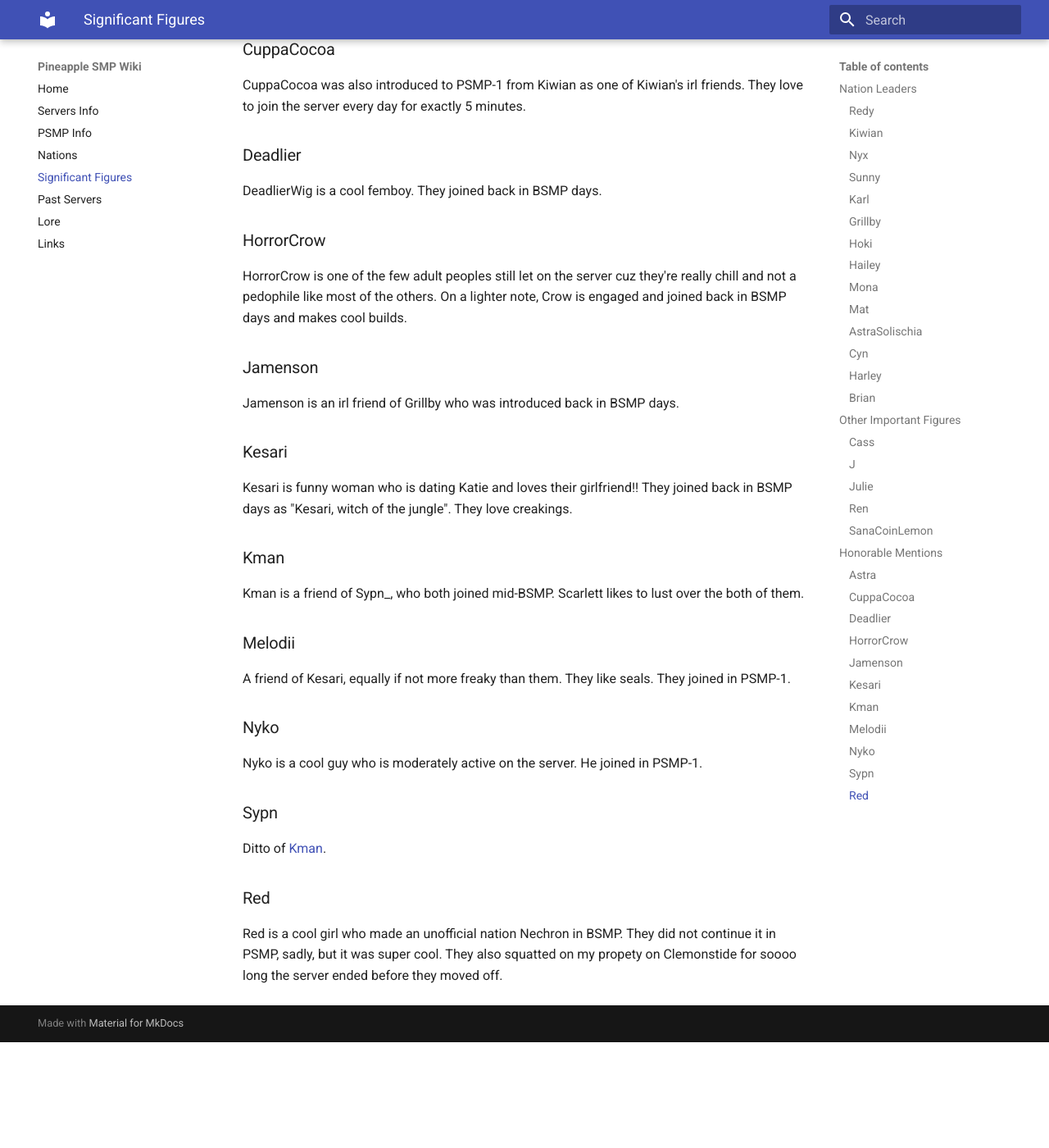
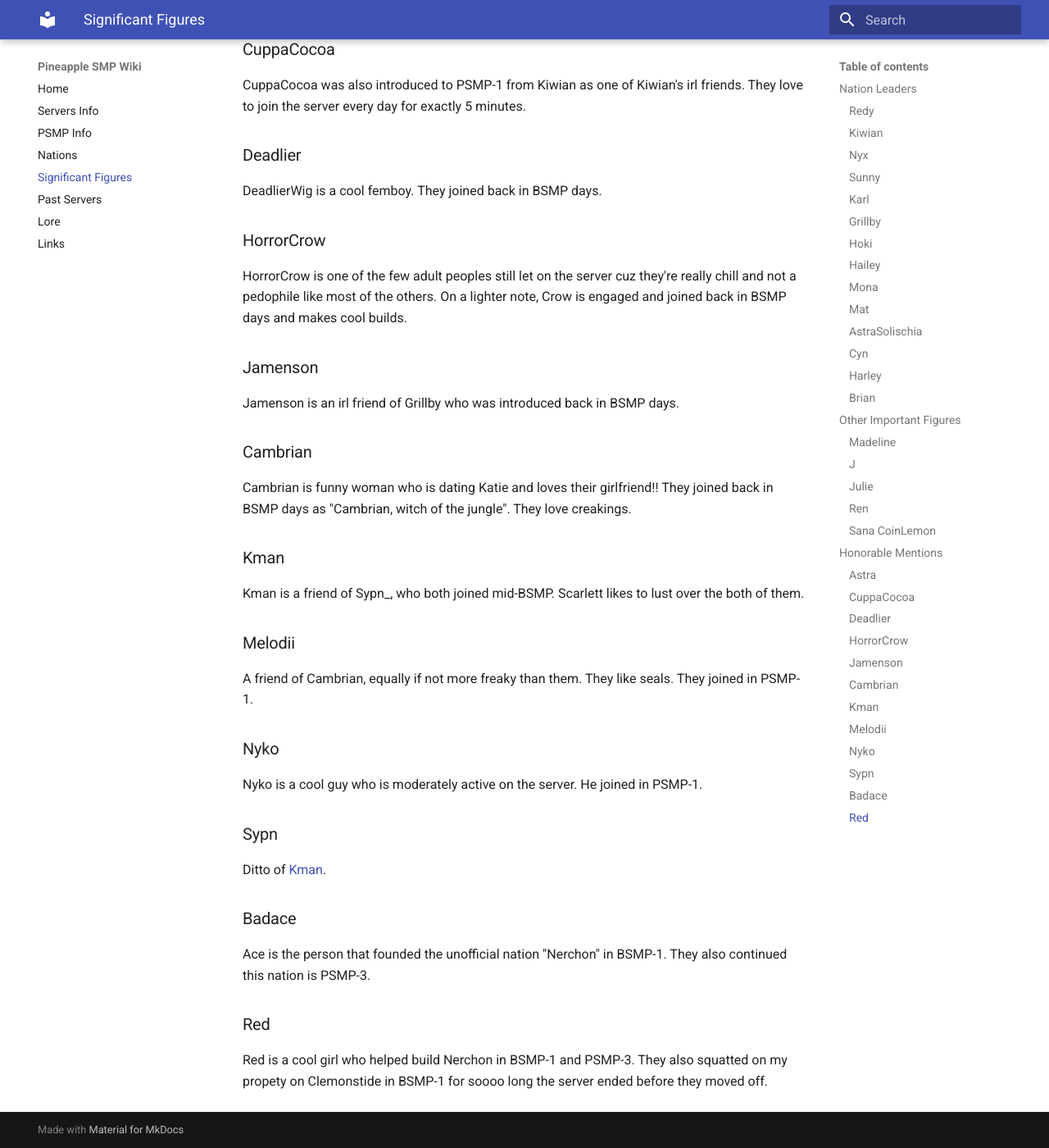
Before and after one commit to Kiwian232/smp-wiki, an MkDocs documentation site: the page built from docs/figures.md, in a window 1280 px wide and 1400 px high, scrolled down 4140 px. Shown: the whole window at 82% size. Built offline with MkDocs 1.6.1 and Material for MkDocs 9.7.7, drawn with Linux system fonts in a browser that asks for light colours; before the commit the page ends 5411 px from its top, so only the background shows below that; some of the changed text lies outside the part shown.

Commit message:
updated names, and fixed issue w/ credit attribution of nerchon

```diff
--- a/docs/figures.md
+++ b/docs/figures.md
@@ -110,9 +110,9 @@ Brian led [The Carribbean](nations.md#the-carribbean) in PSMP.
 ## Other Important Figures
 This second list includes many non-nation leaders who are also important in order of importance.
 
-### Cass
+### Madeline
 
-Cass is Redy's platonic wife, and has been since [CSMP-5](history.md#csmp-5) when they met.
+Madeline is Redy's platonic wife, and has been since [CSMP-5](history.md#csmp-5) when they met.
 
 ### J
 
@@ -126,7 +126,7 @@ Julie/Teto/Alex is a cool person!!
 
 Ren was introduced in PSMP as one of Kiwian's irl friends. They dated for roughly a month also.
 
-### SanaCoinLemon
+### Sana CoinLemon
 
 Sana CoinLemon is a super cool person who also came from Cibles like many others.
 
@@ -154,9 +154,9 @@ On a lighter note, Crow is engaged and joined back in BSMP days and makes cool b
 
 Jamenson is an irl friend of Grillby who was introduced back in BSMP days.
 
-### Kesari
+### Cambrian
 
-Kesari is funny woman who is dating Katie and loves their girlfriend!! They joined back in BSMP days as "Kesari, witch of the jungle". They love creakings.
+Cambrian is funny woman who is dating Katie and loves their girlfriend!! They joined back in BSMP days as "Cambrian, witch of the jungle". They love creakings.
 
 ### Kman
 
@@ -164,7 +164,7 @@ Kman is a friend of Sypn_, who both joined mid-BSMP. Scarlett likes to lust over
 
 ### Melodii
 
-A friend of Kesari, equally if not more freaky than them. They like seals. They joined in PSMP-1.
+A friend of Cambrian, equally if not more freaky than them. They like seals. They joined in PSMP-1.
 
 ### Nyko
 
@@ -174,6 +174,10 @@ Nyko is a cool guy who is moderately active on the server. He joined in PSMP-1.
 
 Ditto of [Kman](figures.md#kman).
 
+### Badace
+
+Ace is the person that founded the unofficial nation "Nerchon" in BSMP-1. They also continued this nation is PSMP-3.
+
 ### Red
 
-Red is a cool girl who made an unofficial nation Nechron in BSMP. They did not continue it in PSMP, sadly, but it was super cool. They also squatted on my propety on Clemonstide for soooo long the server ended before they moved off.
+Red is a cool girl who helped build Nerchon in BSMP-1 and PSMP-3. They also squatted on my propety on Clemonstide in BSMP-1 for soooo long the server ended before they moved off.
--- a/docs/nations.md
+++ b/docs/nations.md
@@ -6,8 +6,8 @@ This is a list of nations (in order of creation date) in PSMP only. For nations
 
 Clemonstide is run by [Kiwian](figures.md#kiwian) and [Hoki](figures.md#hoki). Clemonstide has nine members including:
 
- - Cass
- - Kesari
+ - Madeline
+ - Cambrian
  - Melodii
  - HorrorCrow
  - Ren
```
Also changed, not shown: other parts of docs/nations.md (+1 -1 lines), docs/history.md (+1 -1 lines), figures/index.html (+13 -13 lines), 3 other files.
